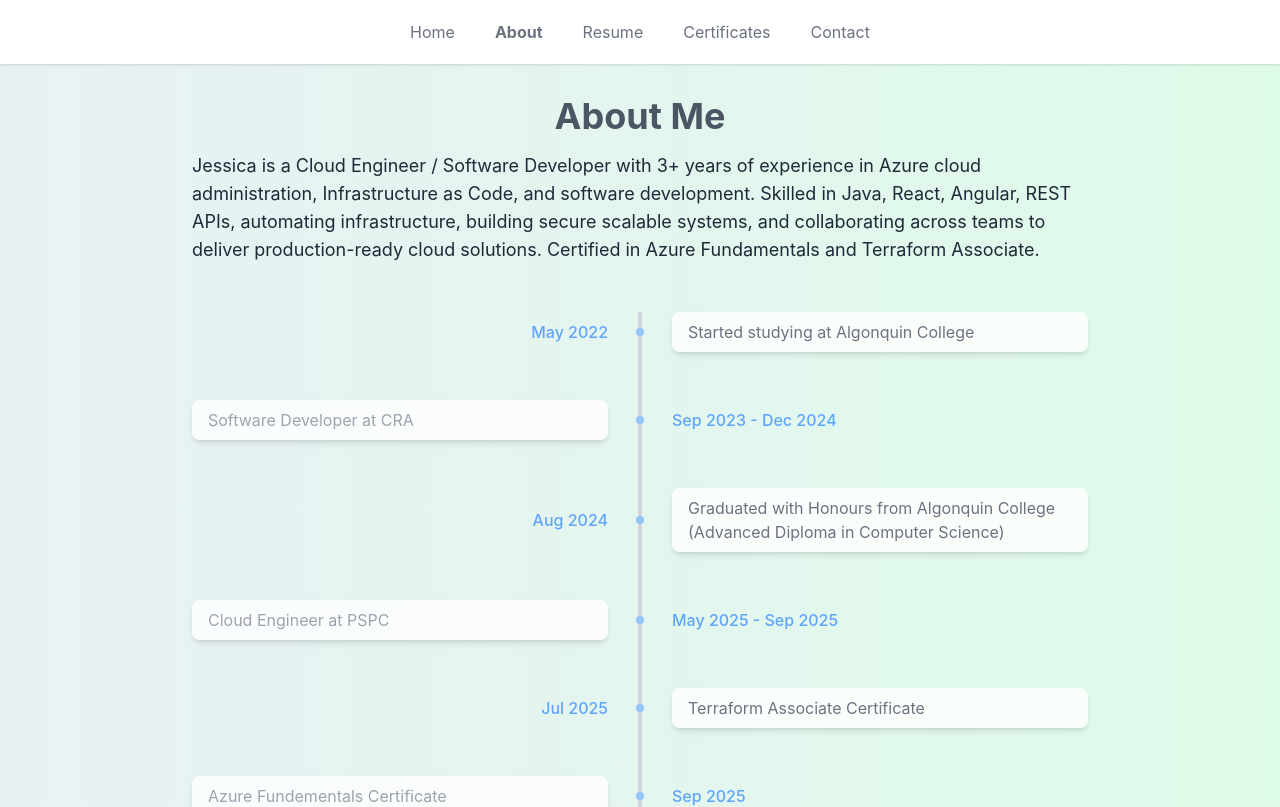
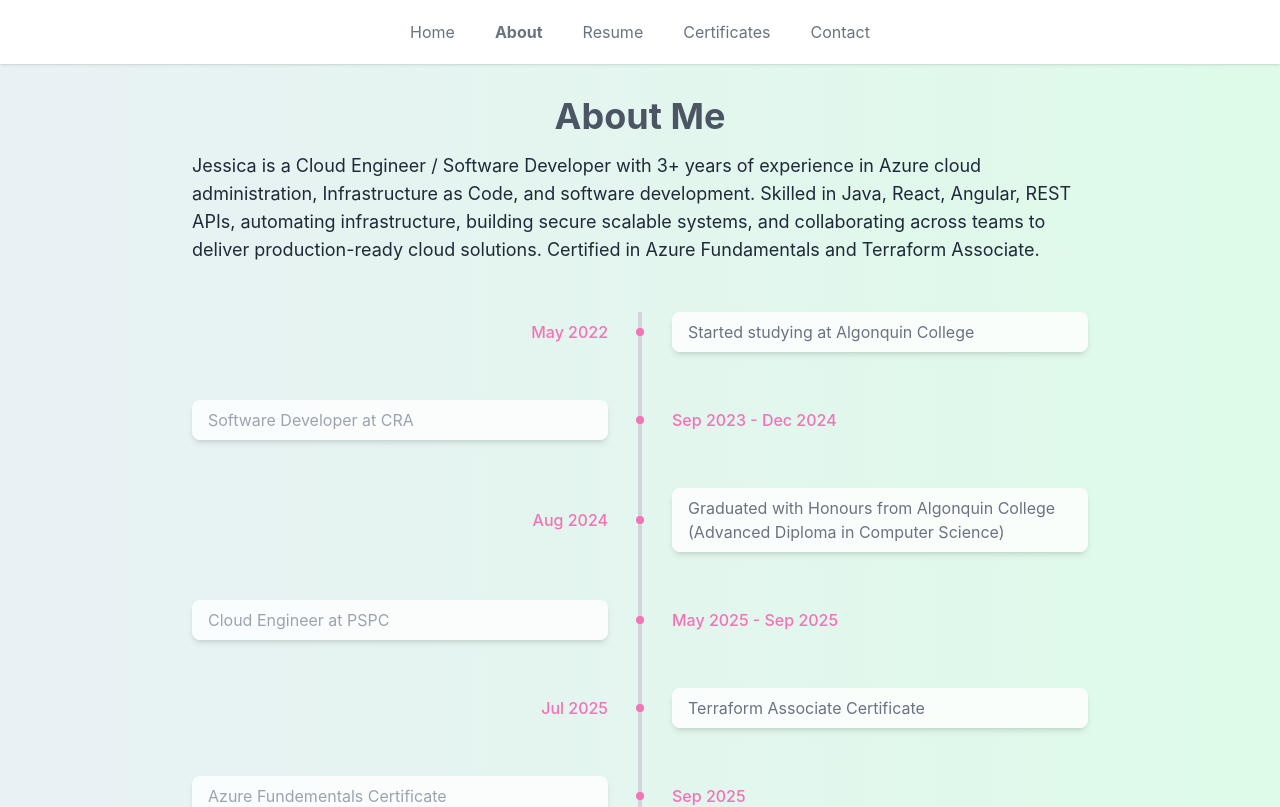
Before and after one commit to zjx090909/jianxia-portfolio, a Next.js app: page /about in a window 1280 px wide. Shown: the top 807 px of the page. Built offline with nearby package versions, Linux system fonts and the light colour scheme.

Commit message:
Adjust color

```diff
--- a/app/about/page.tsx
+++ b/app/about/page.tsx
@@ -36,12 +36,12 @@ export default function About() {
             return (
               <li key={idx} className="flex w-full items-center relative">
                 {/* Node circle */}
-                <div className="absolute left-1/2 transform -translate-x-1/2 bg-blue-300 rounded-full w-2 h-2 z-10" />
+                <div className="absolute left-1/2 transform -translate-x-1/2 bg-pink-400 rounded-full w-2 h-2 z-10" />
 
                 {isOdd ? (
                   <>
                     {/* left time */}
-                    <div className="w-1/2 pr-8 text-right text-blue-400 font-medium">
+                    <div className="w-1/2 pr-8 text-right text-pink-400 font-medium">
                       {m.date}
                     </div>
                     {/* right content*/}
@@ -60,7 +60,7 @@ export default function About() {
                       </div>
                     </div>
                     {/* right time */}
-                    <div className="w-1/2 pl-8 text-left text-blue-400 font-medium">
+                    <div className="w-1/2 pl-8 text-left text-pink-400 font-medium">
                       {m.date}
                     </div>
                   </>
```
